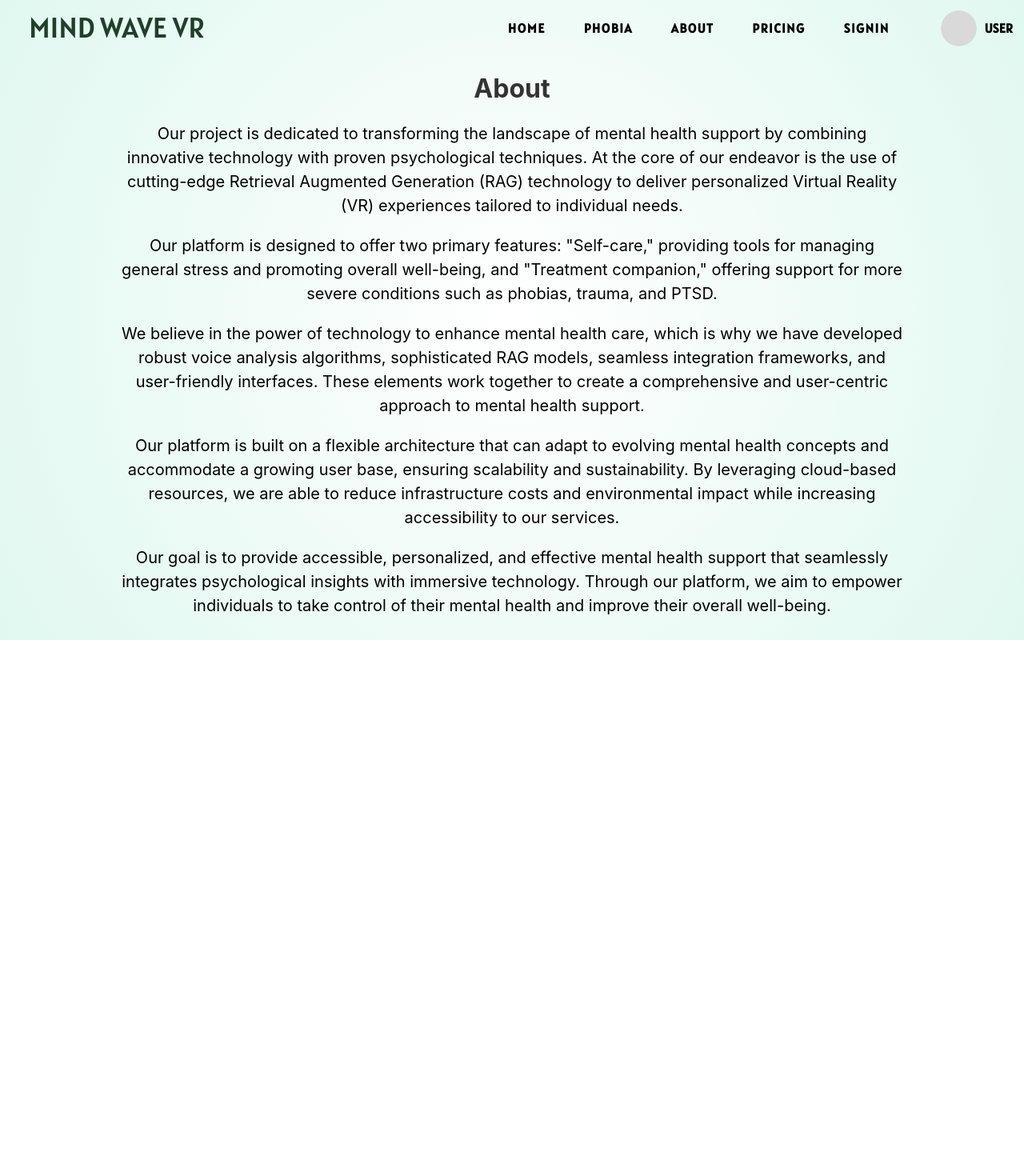
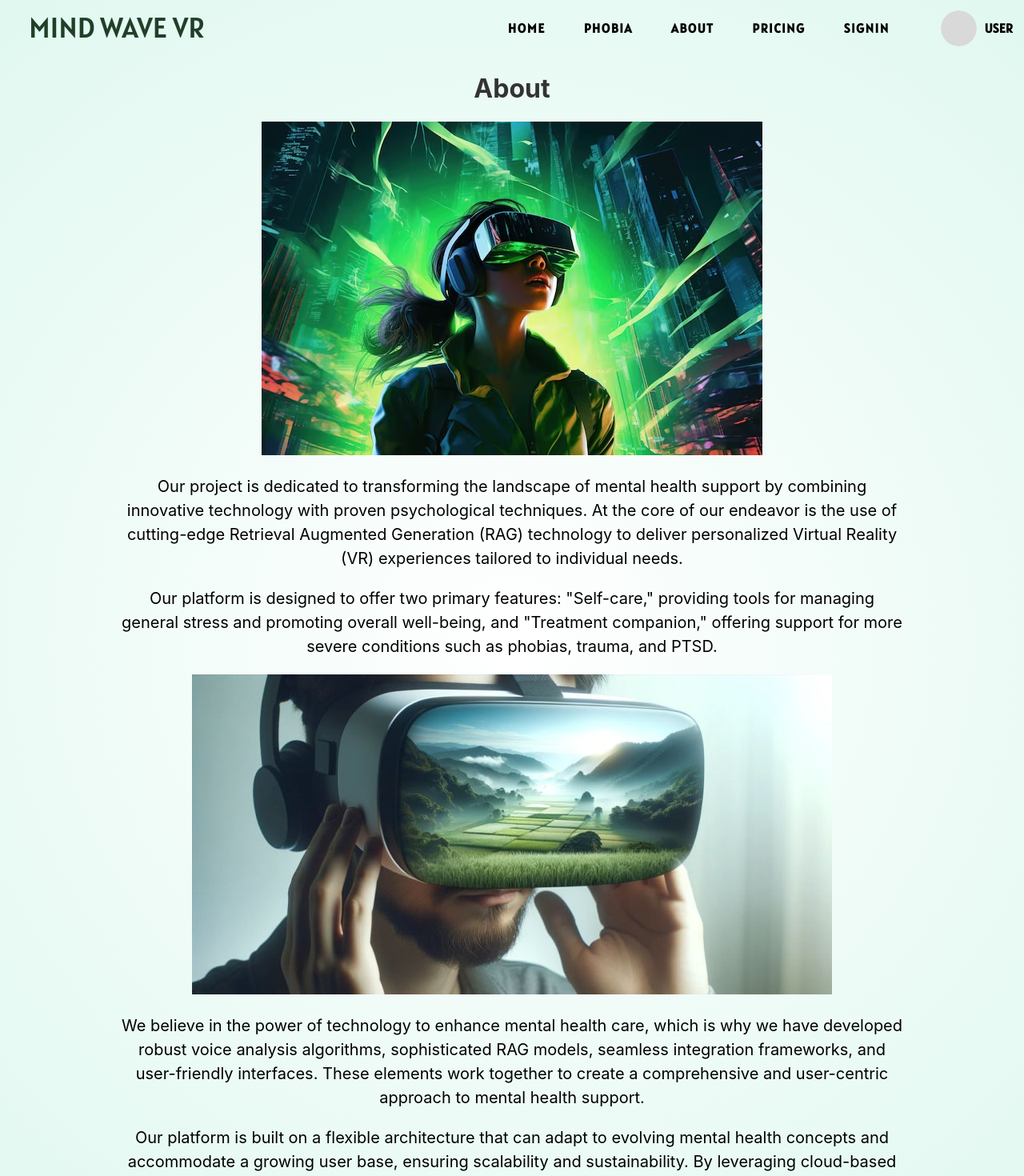
Before and after one commit to jai2992/vr_react_main, a React (Create React App) app: page /about in a window 1280 px wide. Shown: the top 1470 px of the page at 80% size. Before the commit the page ends 800 px from the top, so only its background shows below. Built offline with nearby package versions, Linux system fonts and the light colour scheme.

Commit message:
added images

```diff
--- a/src/components/About.js
+++ b/src/components/About.js
@@ -7,12 +7,19 @@ function About() {
     <Container>
       <NavMenu/>
       <h1>About</h1>
+      {/* <img src="/images/abt1.png" alt=""></img> */}
+      <center>
+      <img src="/images/abt1.png" alt="abt1img" />
+      </center>
       <p>
       Our project is dedicated to transforming the landscape of mental health support by combining innovative technology with proven psychological techniques. At the core of our endeavor is the use of cutting-edge Retrieval Augmented Generation (RAG) technology to deliver personalized Virtual Reality (VR) experiences tailored to individual needs.
       </p>
       <p>
       Our platform is designed to offer two primary features: "Self-care," providing tools for managing general stress and promoting overall well-being, and "Treatment companion," offering support for more severe conditions such as phobias, trauma, and PTSD.
       </p>
+      <center>
+      <img src="/images/abt2.png" alt="abt1img" />
+      </center>
       <p>
       We believe in the power of technology to enhance mental health care, which is why we have developed robust voice analysis algorithms, sophisticated RAG models, seamless integration frameworks, and user-friendly interfaces. These elements work together to create a comprehensive and user-centric approach to mental health support.
       </p>
@@ -29,7 +36,7 @@ function About() {
 export default About
 
 const Container =styled.main`
-height:100vh;
+height:200vh;
 width:100vw;
 overflow:hidden;
 // min-height : calc(100vh - 70px);
@@ -44,7 +51,7 @@ position:relative;
     background-position: end;
     background-repeat: no-repeat;
     width: 100vw;
-    height: 100vh;
+    height: 200vh;
   content : "";
   position:absolute;
   top:0;
@@ -61,5 +68,4 @@ p{
   line-height: 1.5;
   text-align: center;
 }
-
 `
```
Also changed, not shown: public/images/abt2.png (added), public/images/splash.jpg (added).
